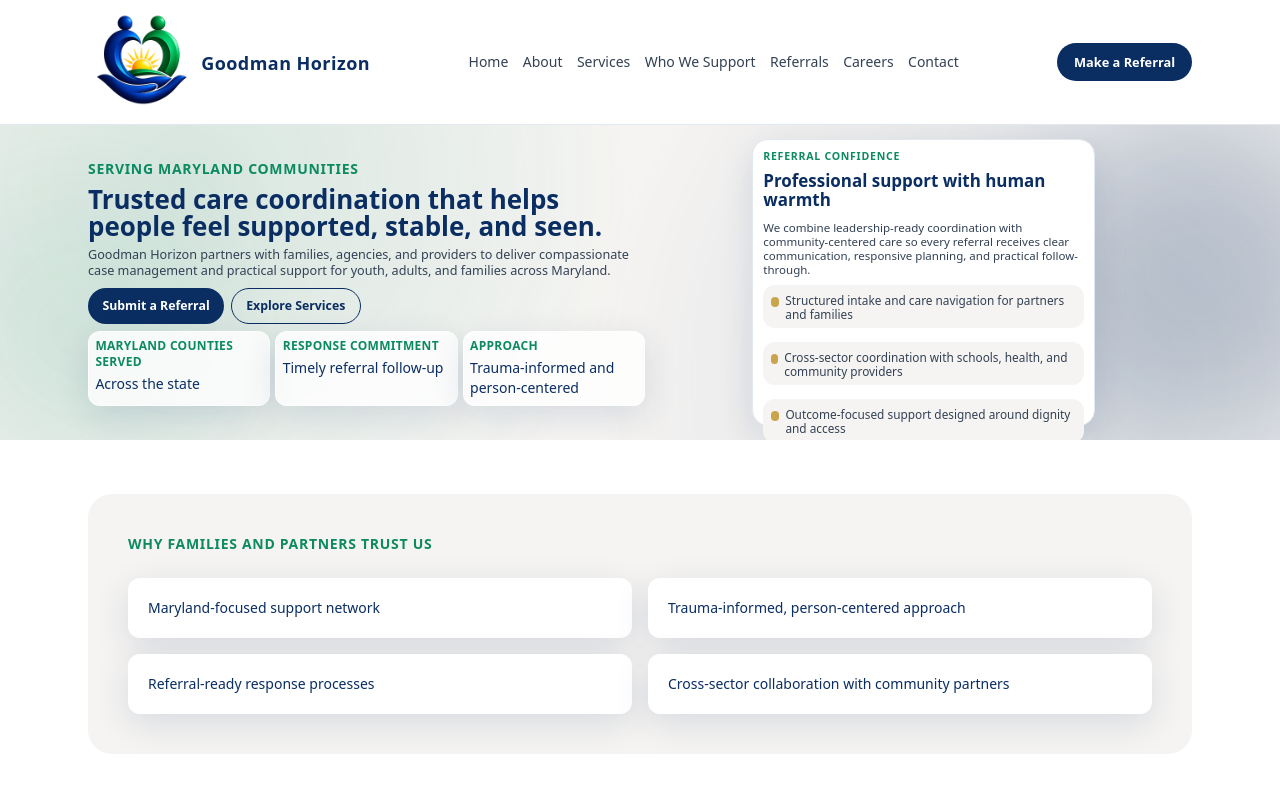
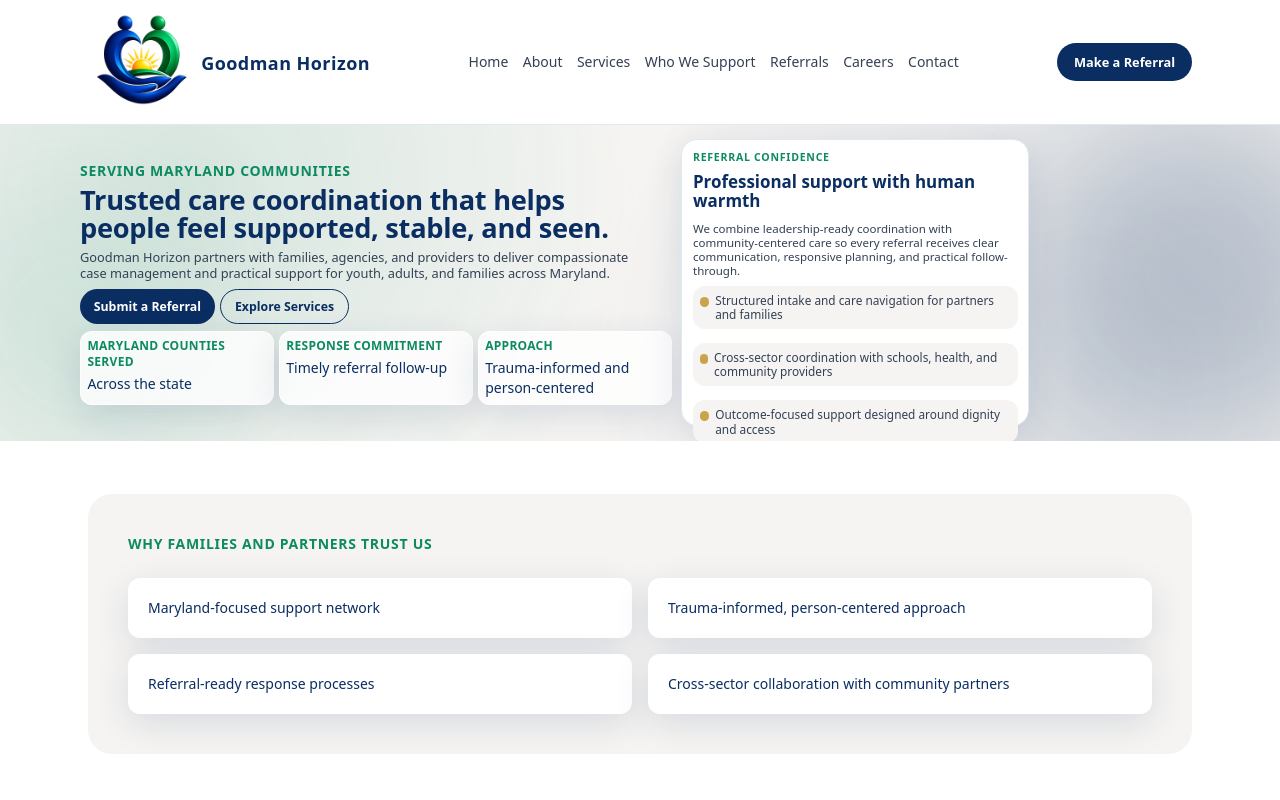
Before and after one commit to EricGoodmanD/Goodman-Horizon, a Next.js app: page / in a window 1280 px wide. Shown: the top 800 px of the page. Built offline with nearby package versions, Linux system fonts and the light colour scheme.

Commit message:
Tighten laptop hero balance without increasing height

```diff
--- a/app/globals.css
+++ b/app/globals.css
@@ -64,53 +64,56 @@ body {
   }
 
   .laptop-hero-breakpoint-debug .laptop-hero-shell {
-    grid-template-columns: minmax(0, 1.02fr) minmax(0, 0.98fr);
+    grid-template-columns: minmax(0, 1.07fr) minmax(0, 0.93fr);
     min-height: 18.25rem;
-    gap: 0.52rem;
+    gap: 0.3rem;
     padding-top: 0.9rem;
     padding-bottom: 0.9rem;
+    padding-left: 1rem;
+    padding-right: 1rem;
     align-items: center;
     overflow: visible;
   }
 
   .laptop-hero-breakpoint-debug .laptop-hero-left {
-    padding-right: 0.12rem;
+    padding-right: 0.28rem;
   }
 
   .laptop-hero-breakpoint-debug .laptop-hero-title {
-    font-size: 1.62rem;
-    line-height: 1.04;
-    margin-top: 0.4rem;
+    font-size: 1.7rem;
+    line-height: 1.03;
+    letter-spacing: -0.01em;
+    margin-top: 0.34rem;
   }
 
   .laptop-hero-breakpoint-debug .laptop-hero-copy {
-    margin-top: 0.46rem;
-    font-size: 0.79rem;
-    line-height: 1.24;
+    margin-top: 0.42rem;
+    font-size: 0.8rem;
+    line-height: 1.26;
   }
 
   .laptop-hero-breakpoint-debug .laptop-hero-actions {
-    margin-top: 0.58rem;
-    gap: 0.42rem;
+    margin-top: 0.52rem;
+    gap: 0.34rem;
   }
 
   .laptop-hero-breakpoint-debug .laptop-hero-stats {
-    margin-top: 0.45rem;
-    gap: 0.32rem;
+    margin-top: 0.4rem;
+    gap: 0.28rem;
   }
 
   .laptop-hero-breakpoint-debug .laptop-hero-card {
-    max-width: 21.4rem;
-    padding: 0.62rem;
-    margin-left: auto;
+    max-width: 21.75rem;
+    padding: 0.66rem;
+    margin-left: 0;
     margin-right: auto;
     width: 100%;
-    max-height: 17.9rem;
+    max-height: 17.95rem;
   }
 
   .laptop-hero-breakpoint-debug .laptop-hero-stats > div {
-    min-height: 3.1rem;
-    padding: 0.4rem;
+    min-height: 3rem;
+    padding: 0.38rem 0.4rem;
   }
 
   .laptop-hero-breakpoint-debug .laptop-hero-card-title {
@@ -120,8 +123,8 @@ body {
 
   .laptop-hero-breakpoint-debug .laptop-hero-shell .btn-primary,
   .laptop-hero-breakpoint-debug .laptop-hero-shell .btn-secondary {
-    min-height: 2.22rem;
-    padding: 0.44rem 0.9rem;
+    min-height: 2.14rem;
+    padding: 0.4rem 0.86rem;
     font-size: 0.77rem;
   }
 
```
